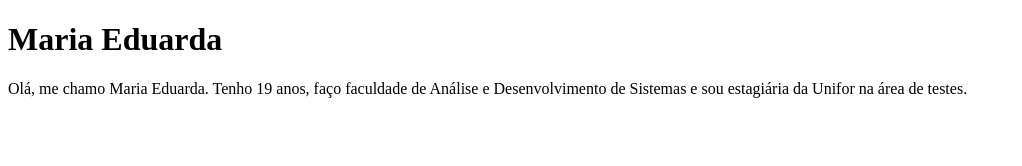
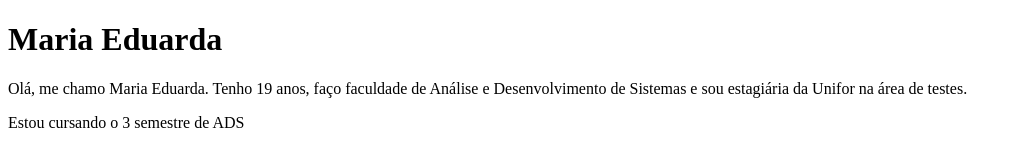
Before and after one commit to Eduardasantxs/Portifolio, a plain HTML site: page index.html in a window 1280 px wide. Shown: the whole page, without its empty margins (0-1022 px from the left). Drawn offline with Linux system fonts and the light colour scheme.

Commit message:
Update index.html
adicionei um novo paragrafo

```diff
--- a/index.html
+++ b/index.html
@@ -14,6 +14,7 @@
     <h1>Maria Eduarda</h1>
     <p>Olá, me chamo Maria Eduarda. Tenho 19 anos, faço faculdade de Análise e Desenvolvimento de
        Sistemas e sou estagiária da Unifor na área de testes. </p>
+    <p> Estou cursando o 3 semestre de ADS </p>
 
   </body>
 </html>
```
